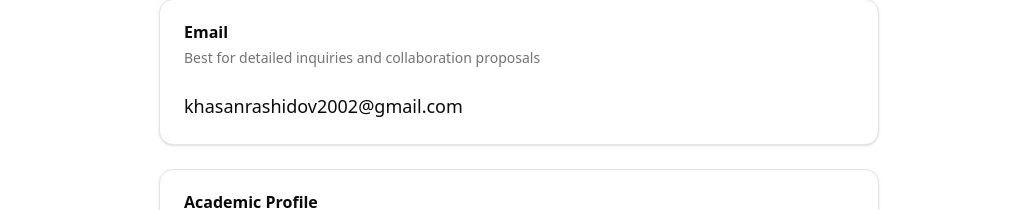
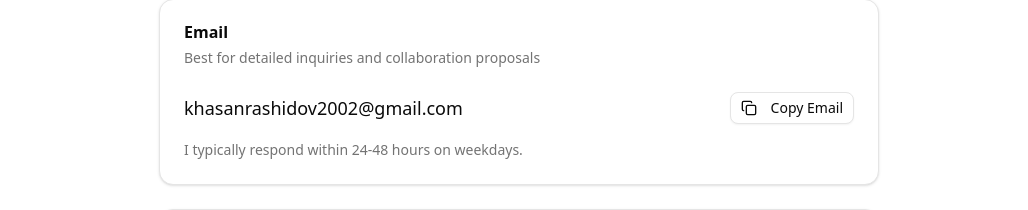
Before and after one commit to khasanrashidov/khasanrashidov.github.io, a Next.js app: page /contact in a window 1280 px wide. Shown: the part 366-576 px from the top of the page, without its empty margins (121-1149 px from the left). Built offline with nearby package versions, Linux system fonts and the light colour scheme; no server answers.

Commit message:
Add contact layout and email copy functionality

```diff
--- /dev/null
+++ b/src/app/contact/layout.tsx
@@ -0,0 +1,9 @@
+import type { Metadata } from 'next';
+
+export const metadata: Metadata = {
+  title: 'Contact',
+};
+
+export default function ContactLayout({ children }: { children: React.ReactNode }) {
+  return children;
+}
--- a/src/app/contact/page.tsx
+++ b/src/app/contact/page.tsx
@@ -1,12 +1,20 @@
+'use client';
+
+import { useState } from 'react';
 import { Card, CardContent, CardDescription, CardHeader, CardTitle } from '@/components/ui/card';
 import { Separator } from '@/components/ui/separator';
-import type { Metadata } from 'next';
-
-export const metadata: Metadata = {
-  title: 'Contact',
-};
+import { Button } from '@/components/ui/button';
+import { Check, Copy } from 'lucide-react';
 
 export default function Contact() {
+  const [copied, setCopied] = useState(false);
+  const email = 'khasanrashidov2002@gmail.com';
+
+  const copyEmail = async () => {
+    await navigator.clipboard.writeText(email);
+    setCopied(true);
+    setTimeout(() => setCopied(false), 2000);
+  };
   return (
     <main className="container mx-auto max-w-3xl px-6 py-16 md:py-24">
       <div className="space-y-12">
@@ -29,13 +37,36 @@ export default function Contact() {
                 Best for detailed inquiries and collaboration proposals
               </CardDescription>
             </CardHeader>
-            <CardContent>
-              <a
-                href="mailto:khasanrashidov2002@gmail.com"
-                className="text-lg hover:text-primary transition-colors"
-              >
-                khasanrashidov2002@gmail.com
-              </a>
+            <CardContent className="space-y-4">
+              <div className="flex flex-col gap-3 sm:flex-row sm:items-center sm:justify-between">
+                <a
+                  href={`mailto:${email}`}
+                  className="text-lg hover:text-primary transition-colors break-all"
+                >
+                  {email}
+                </a>
+                <Button
+                  variant="outline"
+                  size="sm"
+                  onClick={copyEmail}
+                  className="w-full sm:w-auto"
+                >
+                  {copied ? (
+                    <>
+                      <Check className="mr-2 h-4 w-4" />
+                      Copied!
+                    </>
+                  ) : (
+                    <>
+                      <Copy className="mr-2 h-4 w-4" />
+                      Copy Email
+                    </>
+                  )}
+                </Button>
+              </div>
+              <p className="text-sm text-muted-foreground">
+                I typically respond within 24-48 hours on weekdays.
+              </p>
             </CardContent>
           </Card>
 
```
